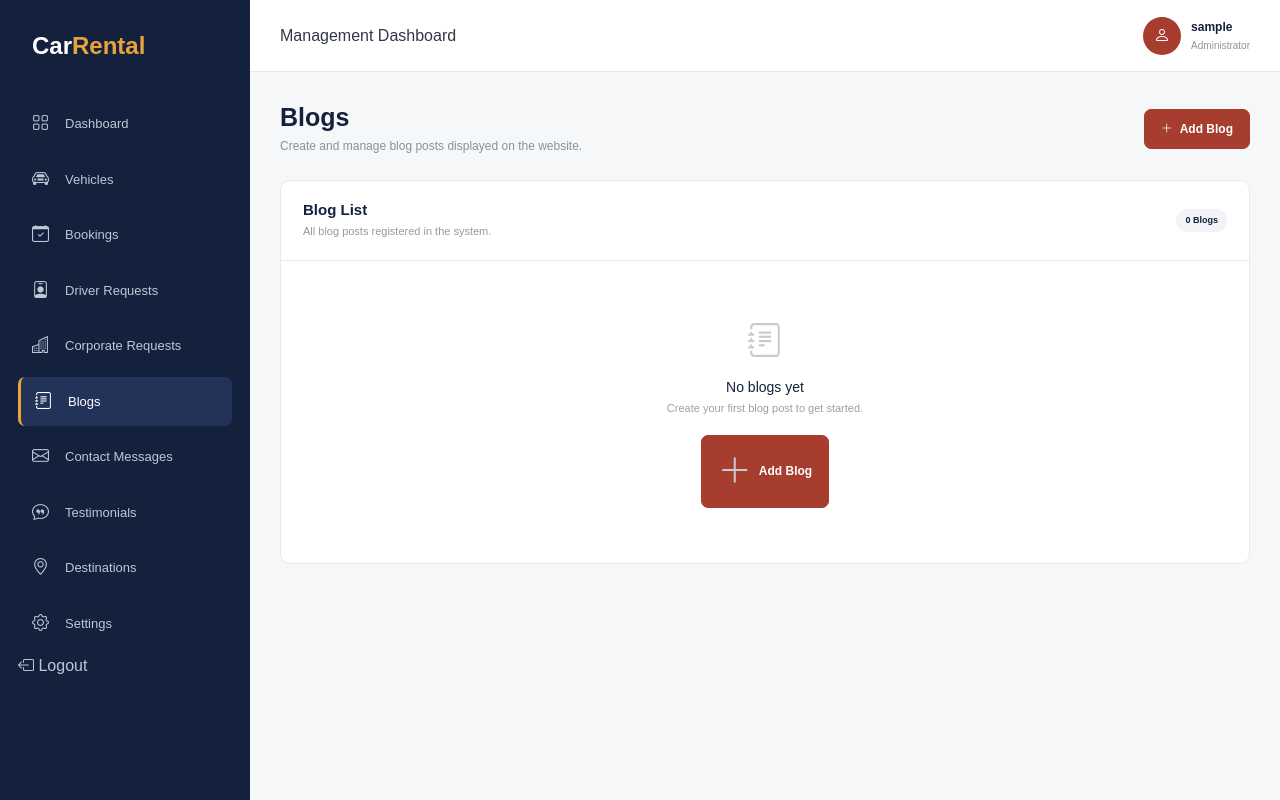
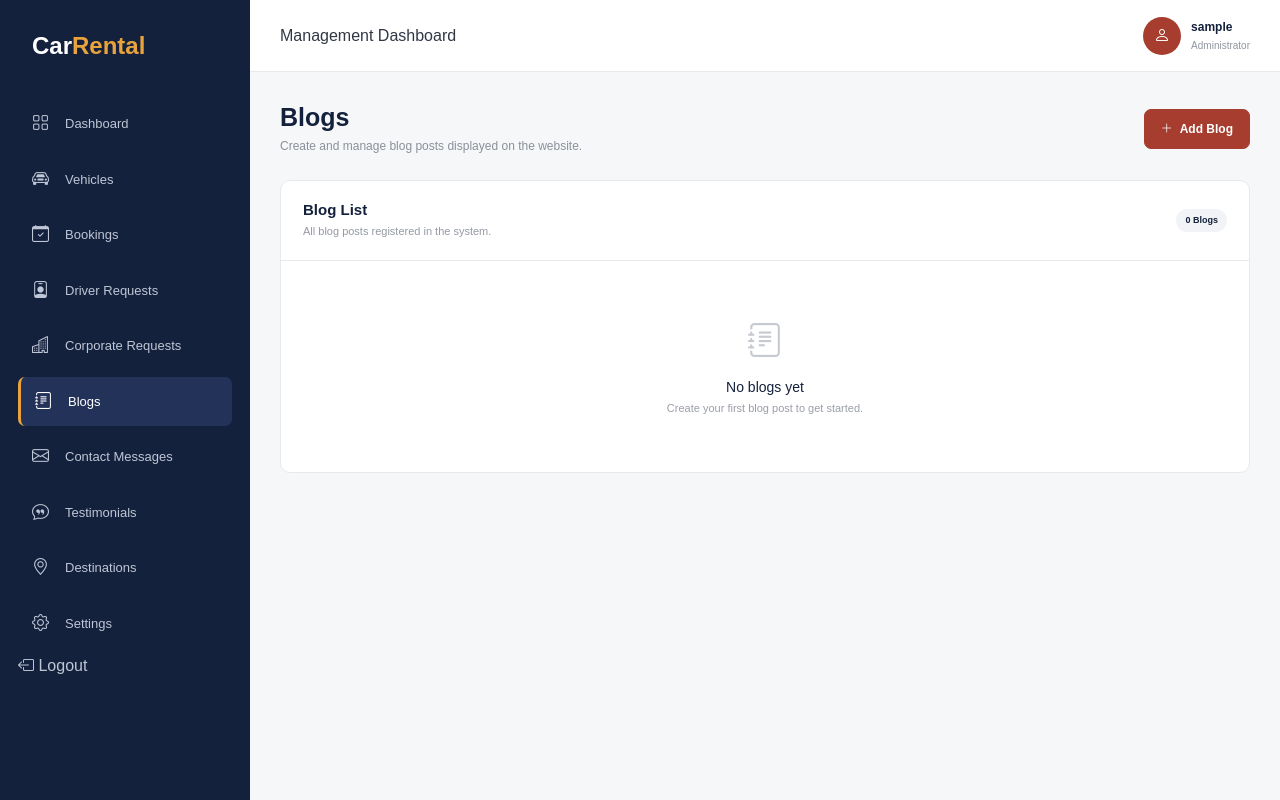
Before and after one commit to ranabinita/car-rental, a Django app: page /backend/blogs/ in a window 1280 px wide. Run offline with Django 5.2, Linux system fonts and the light colour scheme; the visitor is signed in with stand-in values (Sample User, id 1); data that the repository does not hold is empty.

Commit message:
layout backend

```diff
--- a/backend/templates/backend/blogs/list.html
+++ b/backend/templates/backend/blogs/list.html
@@ -85,10 +85,6 @@
             <i class="bi bi-journal-text"></i>
             <h5>No blogs yet</h5>
             <p>Create your first blog post to get started.</p>
-            <a href="{% url 'blogs:add' %}" class="backend-btn empty-action">
-                <i class="bi bi-plus-lg"></i>
-                Add Blog
-            </a>
         </div>
     {% endif %}
 </div>
--- a/backend/templates/backend/testimonials/list.html
+++ b/backend/templates/backend/testimonials/list.html
@@ -124,10 +124,6 @@
             <i class="bi bi-chat-quote"></i>
             <h5>No testimonials added yet</h5>
             <p>Add your first customer testimonial to display it on the About page.</p>
-            <a href="{% url 'testimonials:add' %}" class="backend-btn empty-action">
-                <i class="bi bi-plus-lg"></i>
-                Add Testimonial
-            </a>
         </div>
     {% endif %}
 </div>
```
